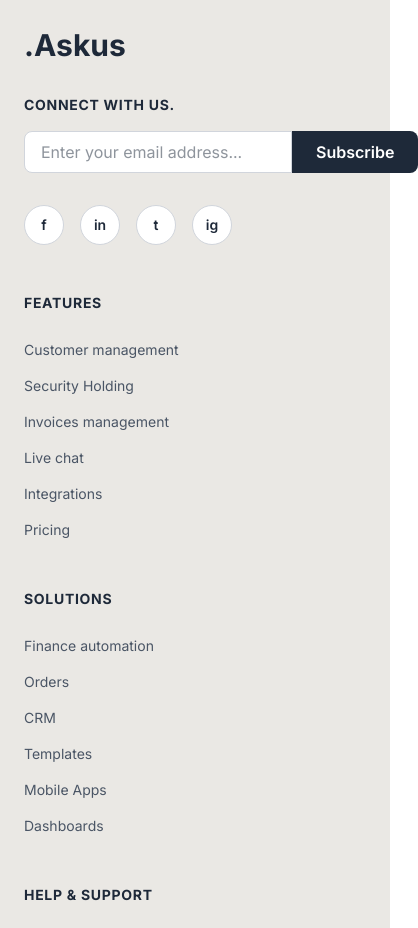
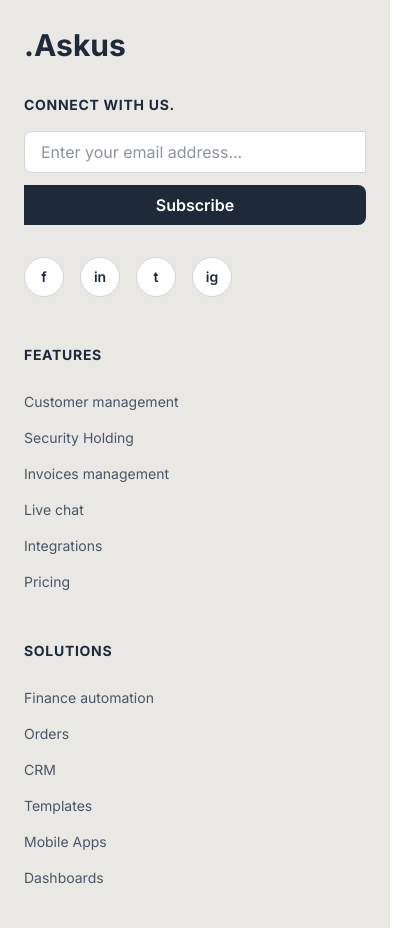
Before and after one commit to DivyanshTiwari20/askus-site, a Next.js app: page / in a window 390 px wide. Shown: the part 3740-4668 px from the top of the page, 418 px wide, since content can reach past the window. Built offline with nearby package versions, Linux system fonts and the light colour scheme.

Commit message:
fully responsive yeepp : )

```diff
--- a/src/sections/Footer.tsx
+++ b/src/sections/Footer.tsx
@@ -83,7 +83,7 @@ const Footer: React.FC = () => {
               <h3 className="text-3xl font-bold mb-8">.Askus</h3>
               <div className="mb-8">
                 <h4 className="text-sm font-bold uppercase tracking-wider mb-4">Connect With Us.</h4>
-                <div className="flex">
+                <div className="flex flex-col sm:flex-row items-stretch">
                   <input
                     type="email"
                     placeholder="Enter your email address..."
@@ -92,7 +92,7 @@ const Footer: React.FC = () => {
                   />
                   <motion.button
                     // Button styles updated to the dark theme from the image
-                    className="bg-gray-800 text-white px-6 py-2 rounded-r-md font-semibold hover:bg-black transition-colors"
+                    className="bg-gray-800 text-white px-6 py-2 rounded-r-md font-semibold hover:bg-black transition-colors mt-3 sm:mt-0 sm:ml-0"
                     whileHover={{ scale: 1.05 }}
                     whileTap={{ scale: 0.95 }}
                     transition={{ type: 'spring' as const, stiffness: 300, damping: 18 }}
```
